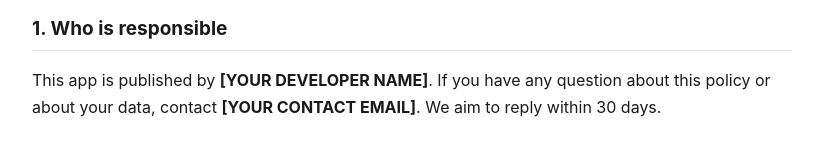
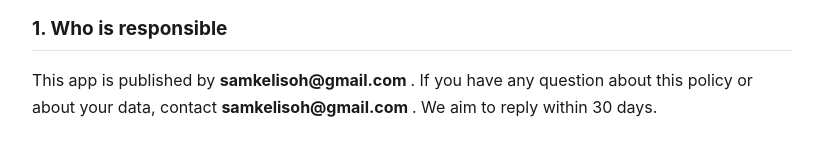
Before and after one commit to samkelisoh/snaptools, a website: page docs/privacy-policy.html in a window 1280 px wide. Shown: the part 341-500 px from the top of the page, without its empty margins (228-1051 px from the left). Drawn offline with Linux system fonts and the light colour scheme.

Commit message:
Update privacy-policy.html

```diff
--- a/docs/privacy-policy.html
+++ b/docs/privacy-policy.html
@@ -37,9 +37,9 @@
 
 <h2>1. Who is responsible</h2>
 <p>
-  This app is published by <strong>[YOUR DEVELOPER NAME]</strong>. If you have
+  This app is published by <strong> samkelisoh@gmail.com </strong>. If you have
   any question about this policy or about your data, contact
-  <strong>[YOUR CONTACT EMAIL]</strong>. We aim to reply within 30 days.
+  <strong> samkelisoh@gmail.com </strong>. We aim to reply within 30 days.
 </p>
 
 <h2>2. Information SnapTools does not collect</h2>
@@ -199,7 +199,7 @@
 <h2>11. Contact</h2>
 <p>
   Questions, corrections or data requests:
-  <strong>[YOUR CONTACT EMAIL]</strong>
+  <strong> samkelisoh@gmail.com </strong>
 </p>
 
 <footer>
```
